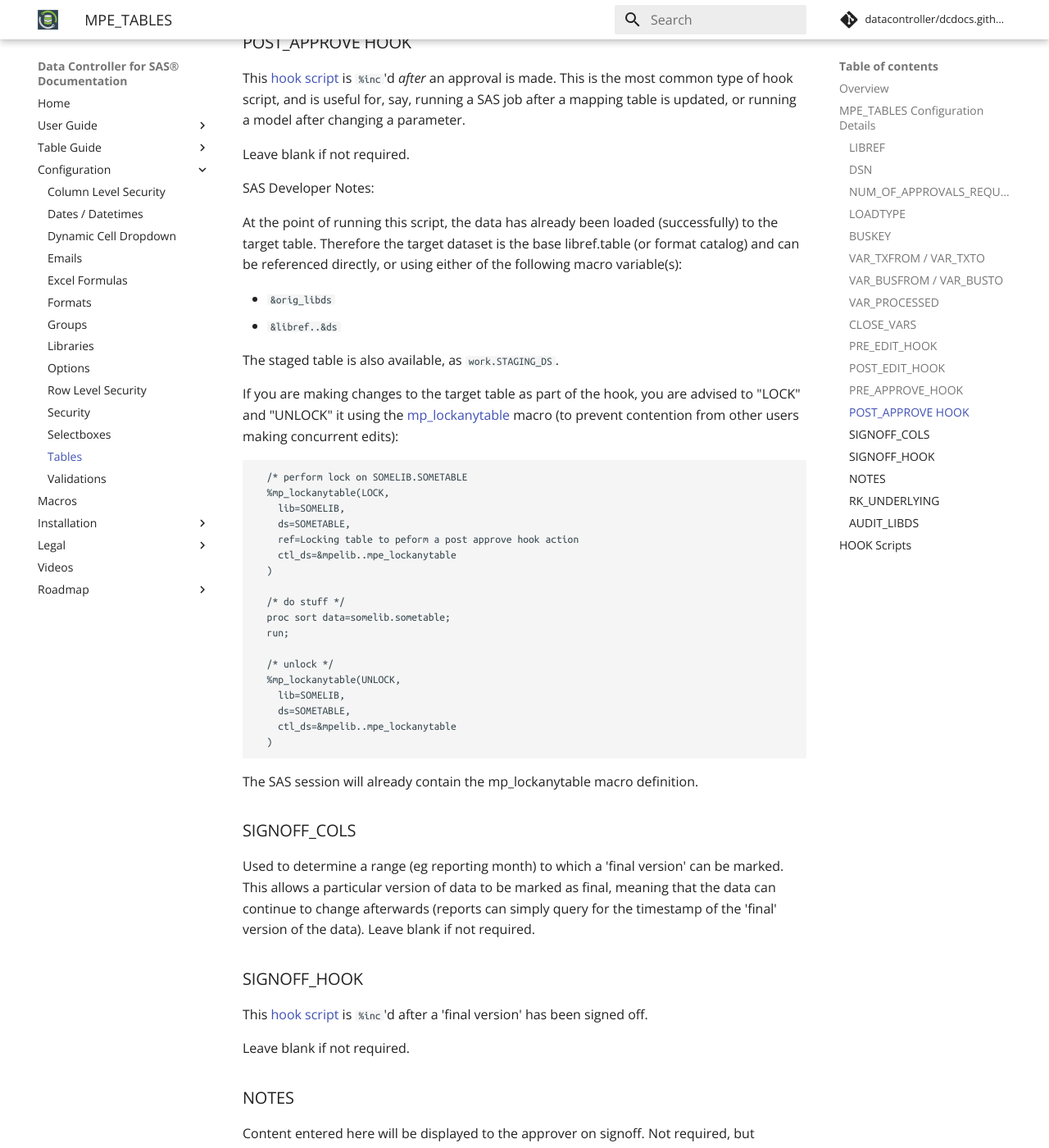
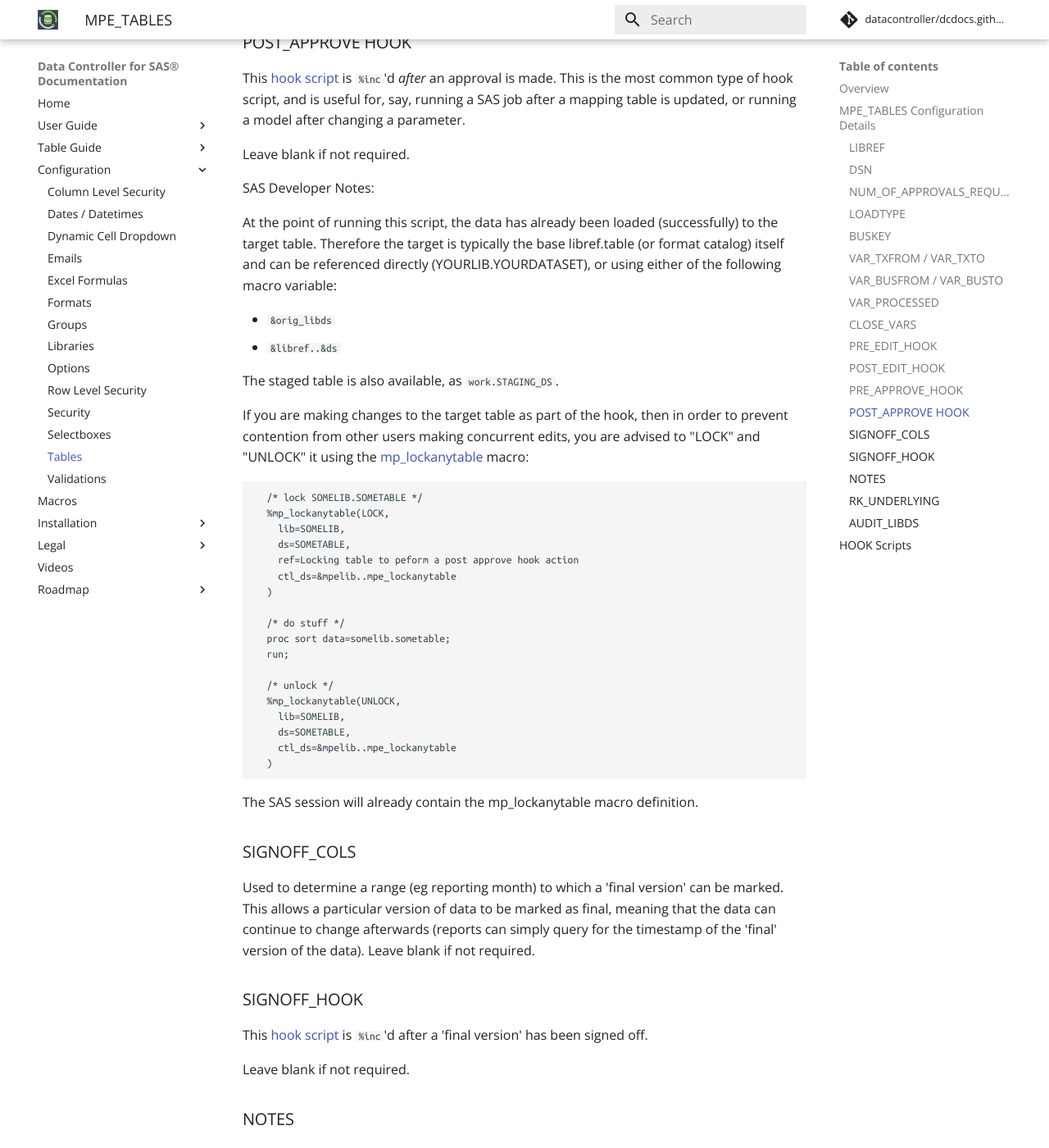
Before and after one commit to datacontroller/docs.datacontroller.io, an MkDocs documentation site: the page built from docs/dcc-tables.md, in a window 1280 px wide and 1400 px high, scrolled down 3868 px. Shown: the whole window at 82% size. Built offline with MkDocs 1.6.1 and Material for MkDocs 9.7.7, drawn with Linux system fonts in a browser that asks for light colours; comment, search, counter and statistics services are not loaded.

Commit message:
Update dcc-tables.md

````diff
--- a/docs/dcc-tables.md
+++ b/docs/dcc-tables.md
@@ -123,17 +123,17 @@
 
 SAS Developer Notes:
 
-At the point of running this script, the data has already been loaded (successfully) to the target table. Therefore the target dataset is the base libref.table (or format catalog) and can be referenced directly, or using either of the following macro variable(s):
+At the point of running this script, the data has already been loaded (successfully) to the target table. Therefore the target is typically the base libref.table (or format catalog) itself and can be referenced directly (YOURLIB.YOURDATASET), or using either of the following macro variable:
 
 * `&orig_libds`
 * `&libref..&ds`
 
 The staged table is also available, as `work.STAGING_DS`.
 
-If you are making changes to the target table as part of the hook, you are advised to "LOCK" and "UNLOCK" it using the [mp_lockanytable](https://core.sasjs.io/mp__lockanytable_8sas.html) macro (to prevent contention from other users making concurrent edits):
+If you are making changes to the target table as part of the hook, then in order to prevent contention from other users making concurrent edits, you are advised to "LOCK" and "UNLOCK" it using the [mp_lockanytable](https://core.sasjs.io/mp__lockanytable_8sas.html) macro:
 
 ```
-  /* perform lock on SOMELIB.SOMETABLE
+  /* lock SOMELIB.SOMETABLE */
   %mp_lockanytable(LOCK,
     lib=SOMELIB,
     ds=SOMETABLE,
````
